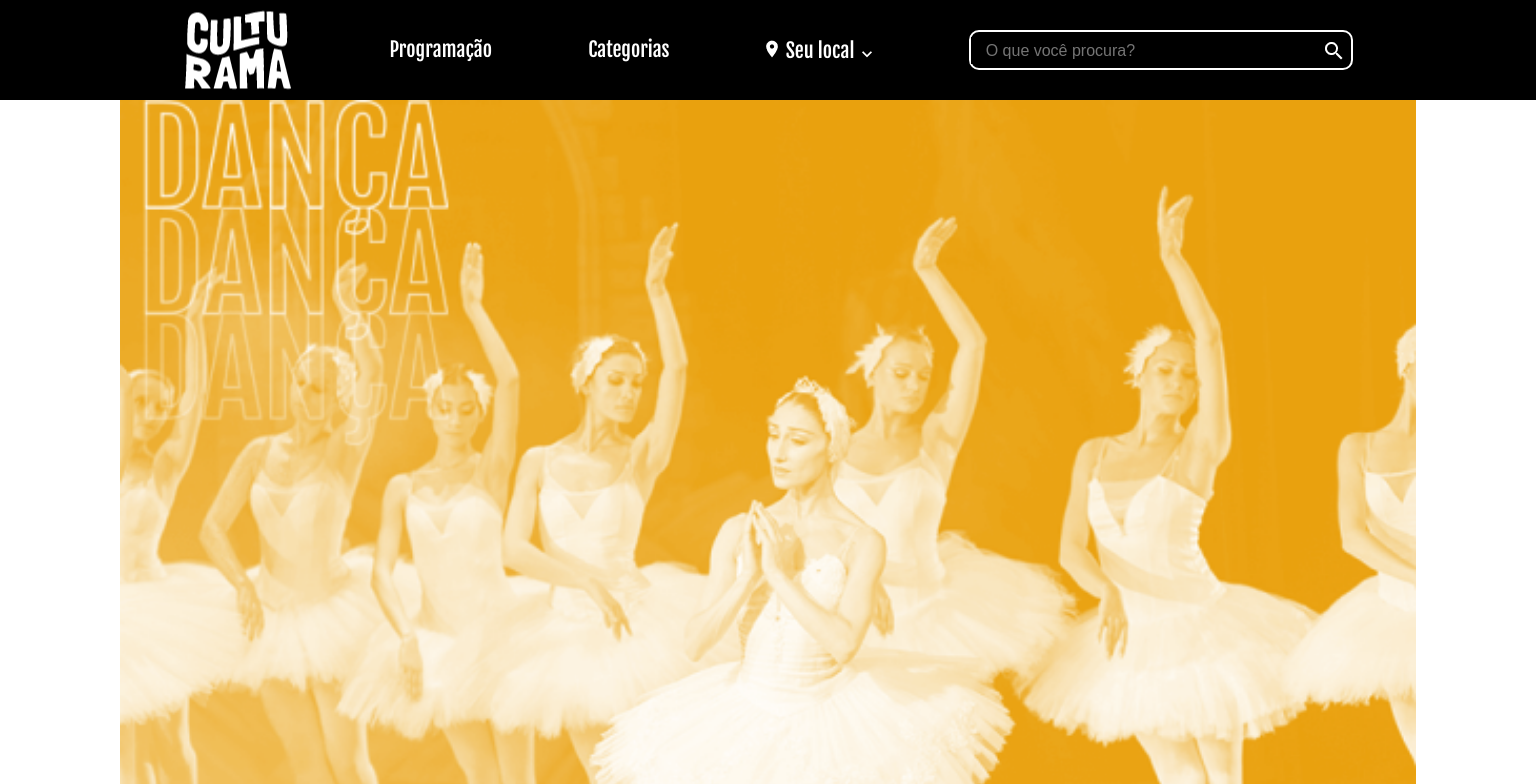
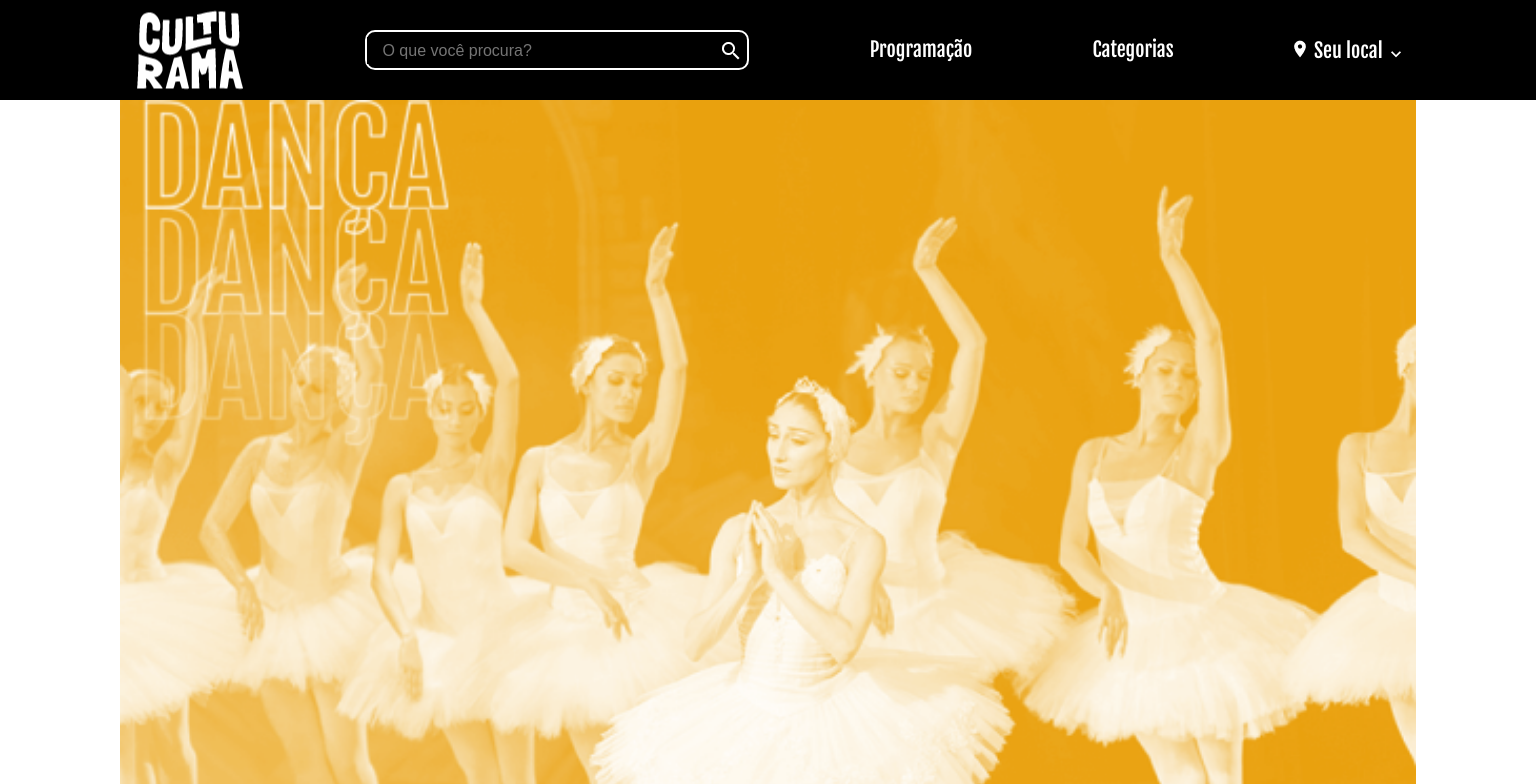
Before and after one commit to coelhoalexandre-projetos-alura/culturama, a plain HTML site: page index.html in a window 1536 px wide. Shown: the top 784 px of the page. Drawn offline with nearby package versions, Linux system fonts and the light colour scheme.

Commit message:
class 1 completed

```diff
--- a/assets/style/layout/_header.scss
+++ b/assets/style/layout/_header.scss
@@ -7,3 +7,42 @@
     flex-wrap: wrap;
     column-gap: 33px;
 }
+
+@media screen and (min-width: 720px) {
+
+    .menu {
+        column-gap: 75px;
+    }
+
+}
+
+@media screen and (min-width: 1440px) {
+
+    .menu {
+        flex-wrap: nowrap;
+        column-gap: 105px;
+
+        &__item {
+
+            &:nth-child(1) {
+                order: 1;
+            }
+
+            &:nth-child(2) {
+                order: 3;
+            }
+
+            &:nth-child(3) {
+                order: 4;
+            }
+
+            &:nth-child(4) {
+                order: 5;
+            }
+
+            &:nth-child(5) {
+                order: 2;
+            }
+        }
+    }
+}
```
Also changed, not shown: assets/style/style.css, 1 other file.
